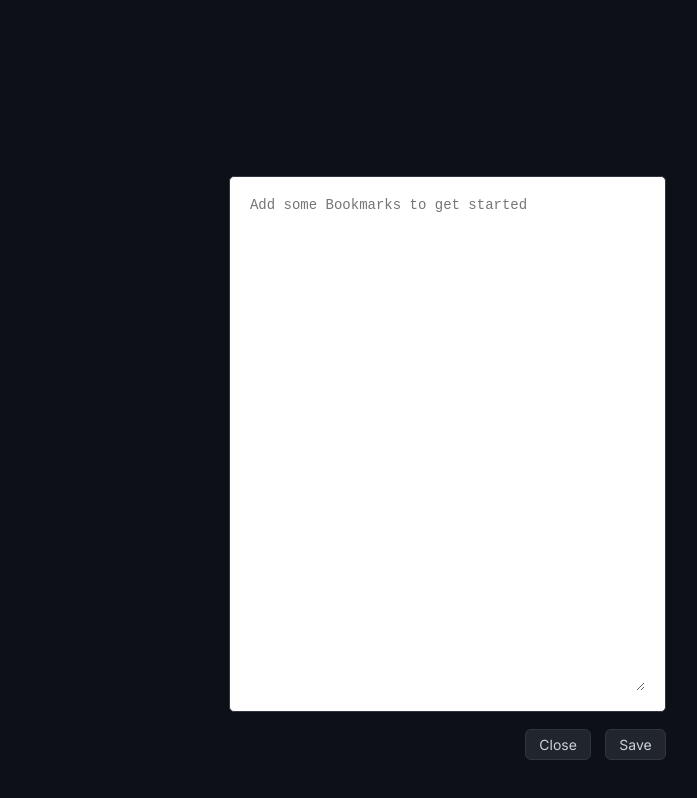
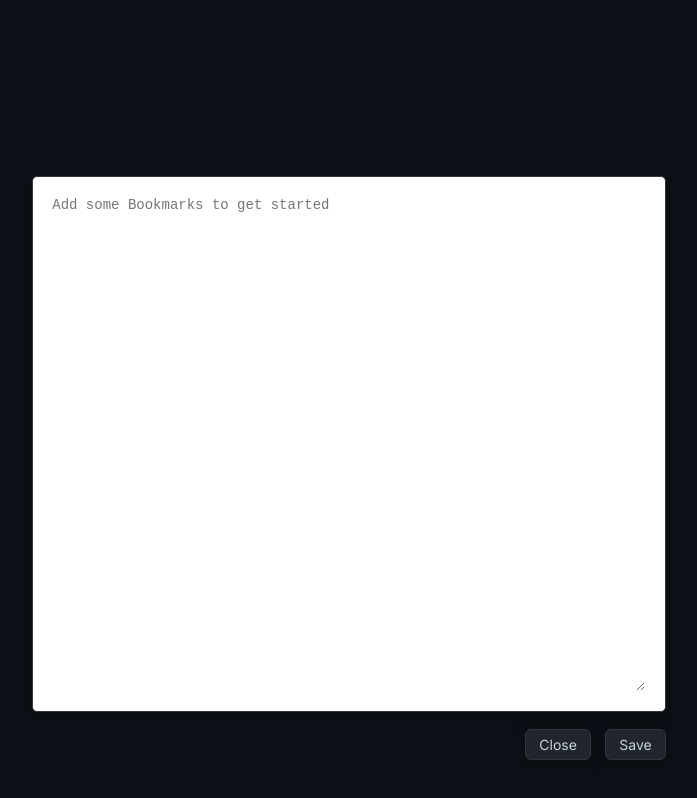
Before and after one commit to slowresonance/simple-tab, a browser extension: page index.html in a window 1280 px wide. Both pictures are taken after a click on the button "Edit". Shown: the whole page, without its empty margins (574-1271 px from the left). Drawn offline with Linux system fonts and the light colour scheme.

Commit message:
minor changes to event listeners

```diff
--- a/script.js
+++ b/script.js
@@ -1,19 +1,19 @@
 class Bookmarks {
   constructor() {
+    this.edit = this.getElement("#edit");
+    this.discard = this.getElement("#discard");
+    this.inputContainer = this.getElement("#input-container");
+    this.input = this.getElement("#input");
+    this.addEventListeners();
     this.name = "simple-tab";
     this.bookmarks = localStorage.getItem(this.name) || "";
     this.sections;
     this.columnCount = 3;
     this.groups;
     this.main = this.getElement("#main");
-    this.edit = this.getElement("#edit");
-    this.discard = this.getElement("#discard");
-    this.inputContainer = this.getElement("#input-container");
-    this.input = this.getElement("#input");
     this.columns;
     console.log(this.bookmarks);
     this.updateBookmarks();
-    this.addEventListeners();
   }
 
   updateBookmarks() {
--- a/style.css
+++ b/style.css
@@ -82,13 +82,14 @@ section {
   bottom: 5.5em;
   right: 2.5em;
   height: 50ch;
-  width: 40ch;
+  width: 60ch;
   margin: 0 auto;
   border: 1px solid var(--border-color);
   padding: 2ch;
   border-radius: 5px;
   display: none;
   background: var(--input-background-color);
+  box-shadow: rgba(0, 0, 0, 0.35) 0px 5px 15px;
 }
 
 #input {
@@ -121,6 +122,7 @@ button {
   font-size: 14px;
   cursor: pointer;
   margin-left: 1em;
+  box-shadow: rgba(0, 0, 0, 0.35) 0px 5px 15px;
 }
 
 button:hover {
```
